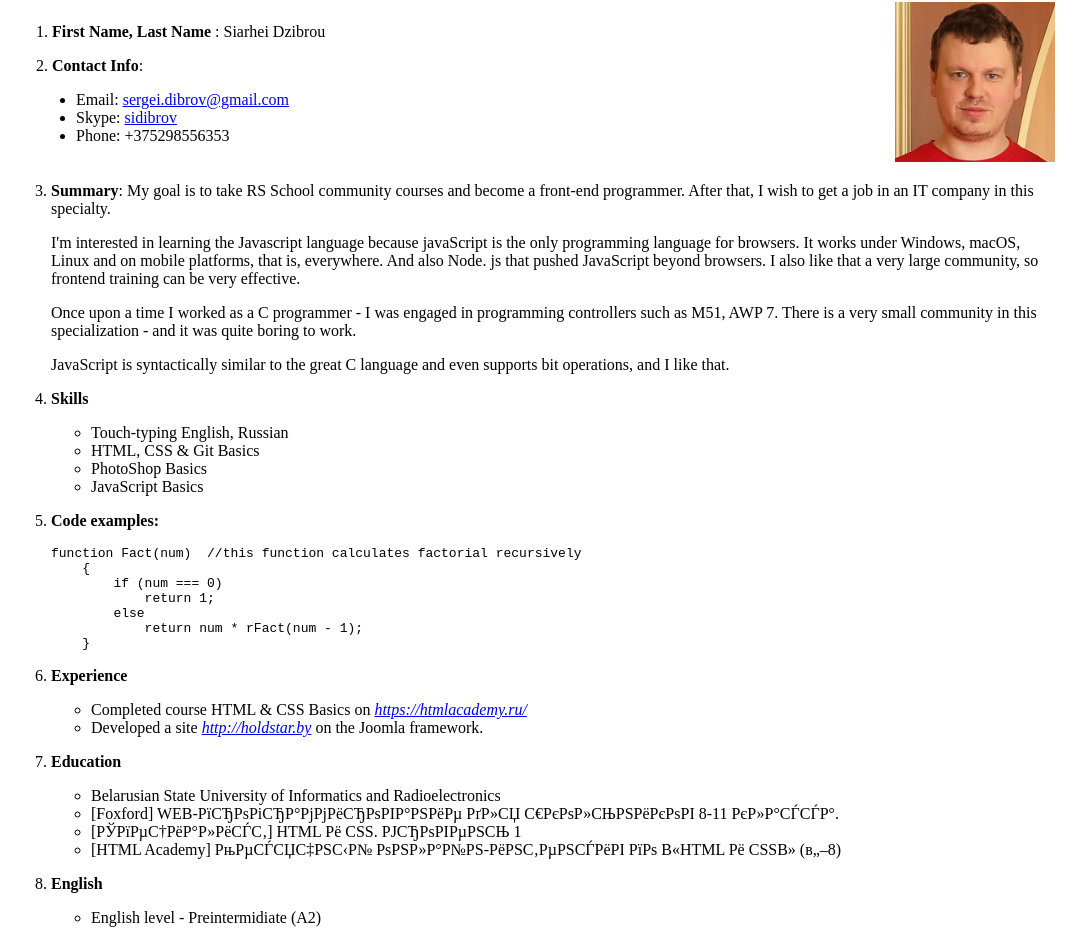
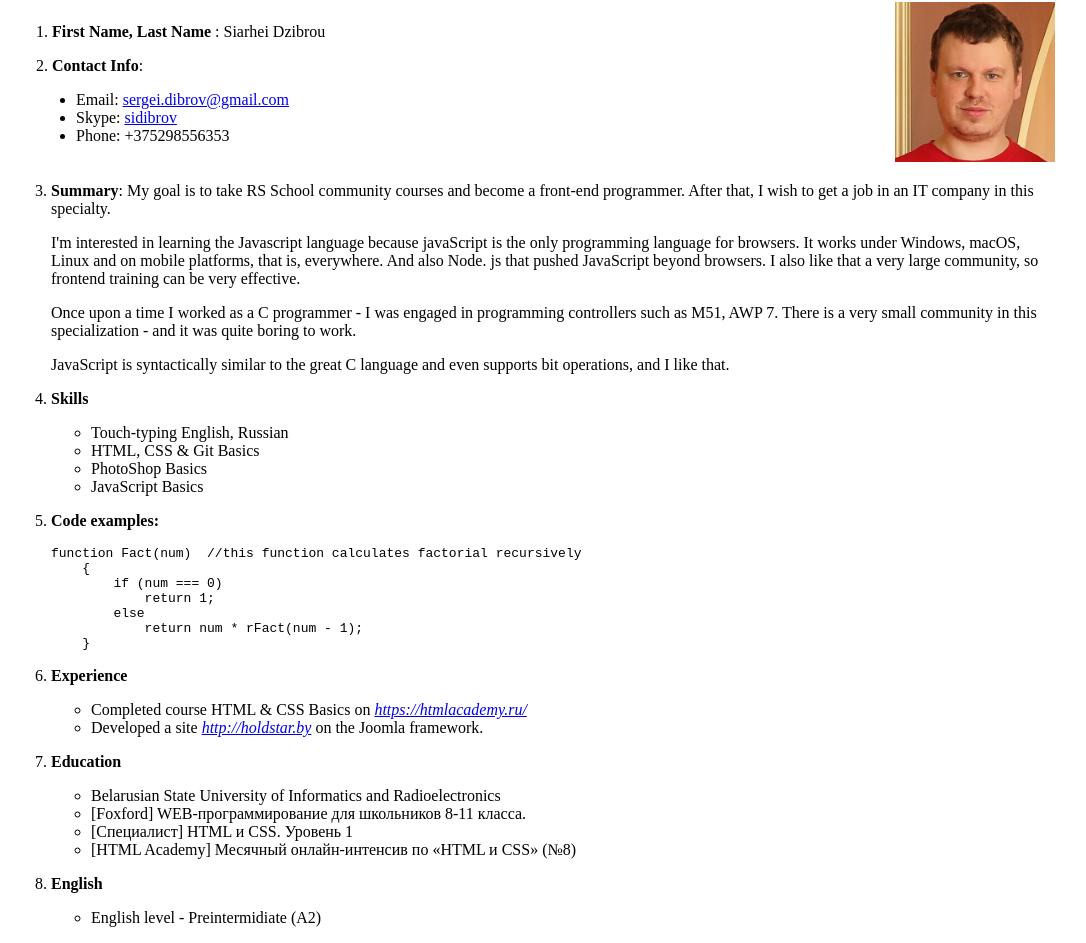
Before and after one commit to sidibrov/rsschool-cv, a plain HTML site: page index.html in a window 1280 px wide. Shown: the part 78-1021 px from the top of the page, without its empty margins (97-1183 px from the left). Drawn offline with Linux system fonts and the light colour scheme.

Commit message:
fix: change text in item 7

```diff
--- a/index.html
+++ b/index.html
@@ -68,9 +68,9 @@
             <p><strong>Education</strong> </p>
             <ul>
                 <li>Belarusian State University of Informatics and Radioelectronics </li>
-                <li>[Foxford] WEB-РїСЂРѕРіСЂР°РјРјРёСЂРѕРІР°РЅРёРµ РґР»СЏ С€РєРѕР»СЊРЅРёРєРѕРІ 8-11 РєР»Р°СЃСЃР°.</li>
-                <li>[РЎРїРµС†РёР°Р»РёСЃС‚] HTML Рё CSS. РЈСЂРѕРІРµРЅСЊ 1</li>
-                <li>[HTML Academy] РњРµСЃСЏС‡РЅС‹Р№ РѕРЅР»Р°Р№РЅ-РёРЅС‚РµРЅСЃРёРІ РїРѕ В«HTML Рё CSSВ» (в„–8)</li>
+                <li>[Foxford] WEB-программирование для школьников 8-11 класса.</li>
+                <li>[Специалист] HTML и CSS. Уровень 1</li>
+                <li>[HTML Academy] Месячный онлайн-интенсив по «HTML и CSS» (№8)</li>
             </ul>
         </li>
         <li>
```
Also changed, not shown: 1 other file.
